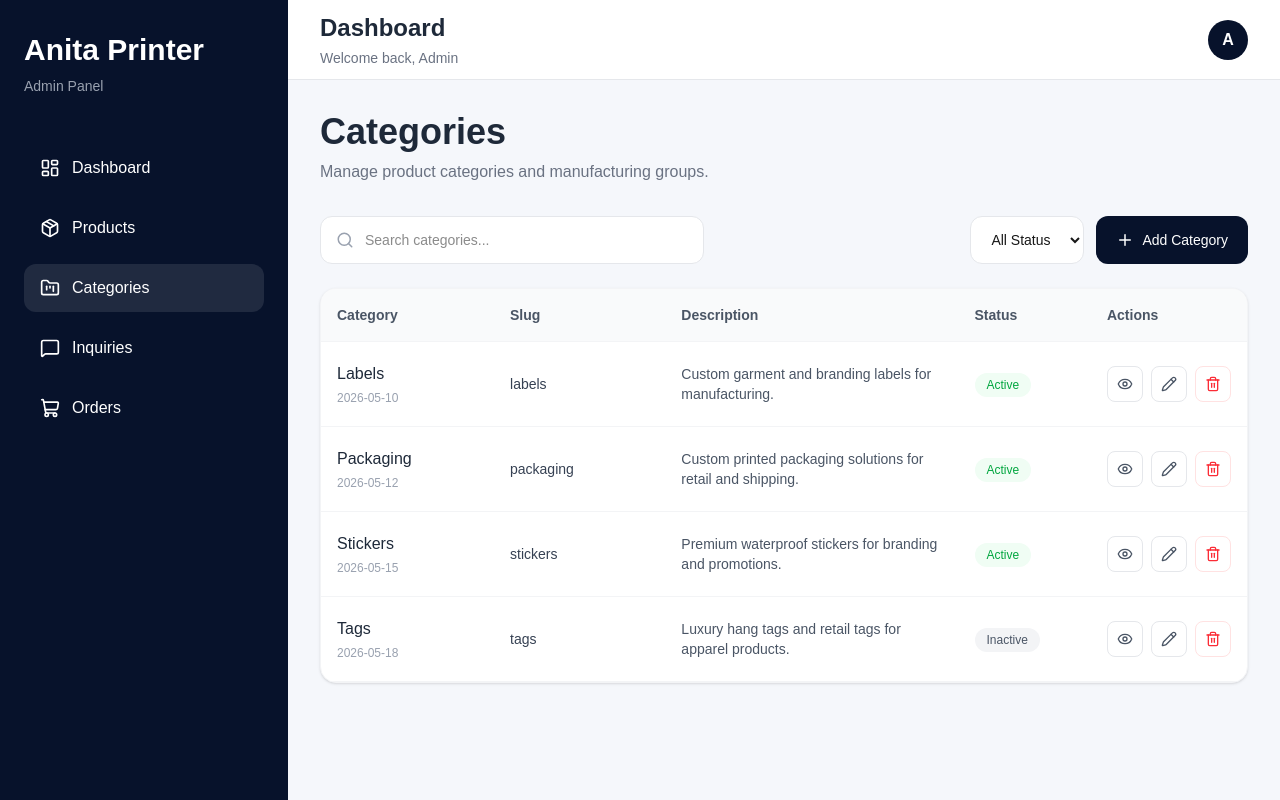
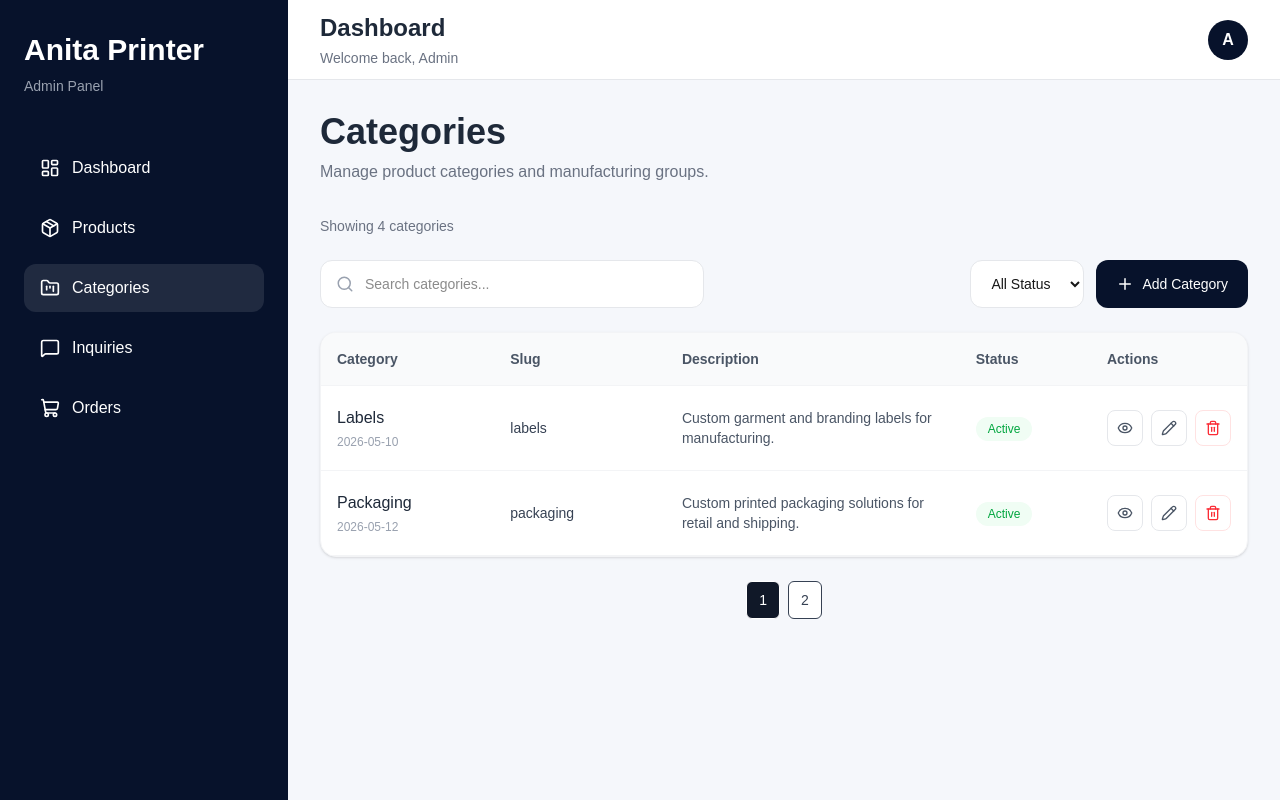
Before and after one commit to sumitnegi41/anita-printer, a Next.js app: page /admin/categories in a window 1280 px wide. Built offline with nearby package versions, Linux system fonts and the light colour scheme.

Commit message:
Add category search, status filter, clear filters and pagination

```diff
--- a/src/app/(admin)/admin/categories/page.tsx
+++ b/src/app/(admin)/admin/categories/page.tsx
@@ -1,8 +1,65 @@
+"use client";
+
+import { useState, useEffect } from "react";
 import CategoriesFilters from "@/components/dashboard/categories/CategoriesFilters";
 import CategoriesTable from "@/components/dashboard/categories/CategoriesTable";
 import PageHeader from "@/components/shared/PageHeader";
+import Pagination from "@/components/shared/Pagination";
+import { categories } from "@/constants/categories";
 
 export default function CategoriesPage() {
+  const [searchTerm, setSearchTerm] = useState("");
+  const [selectedStatus, setSelectedStatus] = useState("all");
+  const [currentPage, setCurrentPage] = useState(1);
+
+  const filteredCategories = categories.filter((category) => {
+    const matchesSearch =
+      category.name
+        .toLowerCase()
+        .includes(searchTerm.toLowerCase()) ||
+      category.slug
+        .toLowerCase()
+        .includes(searchTerm.toLowerCase());
+
+    const matchesStatus =
+      selectedStatus === "all" ||
+      category.status === selectedStatus;
+
+    return matchesSearch && matchesStatus;
+  });
+
+  const hasActiveFilters =
+    searchTerm !== "" ||
+    selectedStatus !== "all";
+
+  const ITEMS_PER_PAGE = 2;
+
+  const totalPages = Math.ceil(
+    filteredCategories.length / ITEMS_PER_PAGE
+  );
+
+  const startIndex =
+    (currentPage - 1) * ITEMS_PER_PAGE;
+
+  const endIndex =
+    startIndex + ITEMS_PER_PAGE;
+
+  const paginatedCategories =
+    filteredCategories.slice(
+      startIndex,
+      endIndex
+    );
+
+  const handleClearFilters = () => {
+    setSearchTerm("");
+    setSelectedStatus("all");
+    setCurrentPage(1);
+  };
+
+  useEffect(() => {
+    setCurrentPage(1);
+  }, [searchTerm, selectedStatus]);
+
   return (
     <div className="space-y-6">
       <PageHeader
@@ -10,9 +67,28 @@ export default function CategoriesPage() {
         subtitle="Manage product categories and manufacturing groups."
       />
 
-      <CategoriesFilters />
+      <p className="text-sm text-gray-500">
+        Showing {filteredCategories.length} categories
+      </p>
 
-      <CategoriesTable />
+      <CategoriesFilters
+        searchTerm={searchTerm}
+        onSearchChange={setSearchTerm}
+        selectedStatus={selectedStatus}
+        onStatusChange={setSelectedStatus}
+        hasActiveFilters={hasActiveFilters}
+        onClearFilters={handleClearFilters}
+      />
+
+      <CategoriesTable
+        categories={paginatedCategories}
+      />
+
+      <Pagination
+        currentPage={currentPage}
+        totalPages={totalPages}
+        onPageChange={setCurrentPage}
+      />
     </div>
   );
 }
--- a/src/components/dashboard/categories/CategoriesFilters.tsx
+++ b/src/components/dashboard/categories/CategoriesFilters.tsx
@@ -1,85 +1,65 @@
-import { Plus, Search } from "lucide-react";
+import { Plus } from "lucide-react";
 import Link from "next/link";
+import SearchInput from "@/components/shared/SearchInput";
+import { categoryStatuses } from "@/constants/categories";
 
-export default function CategoriesFilters() {
+type CategoryFilterProps = {
+  searchTerm: string;
+  onSearchChange: (value: string) => void;
+
+  selectedStatus: string;
+  onStatusChange: (value: string) => void;
+
+  hasActiveFilters: boolean;
+  onClearFilters: () => void;
+};
+
+export default function CategoriesFilters({
+  searchTerm,
+  onSearchChange,
+  selectedStatus,
+  onStatusChange,
+  hasActiveFilters,
+  onClearFilters,
+}: CategoryFilterProps) {
   return (
     <div className="flex items-center justify-between mb-6">
-      {/* Search */}
-
-      <div className="relative">
-        <Search
-          size={18}
-          className="
-            absolute
-            left-4
-            top-1/2
-            -translate-y-1/2
-            text-gray-400
-          "
-        />
-
-        <input
-          type="text"
-          placeholder="Search categories..."
-          className="
-            w-96
-            h-12
-            rounded-xl
-            border
-            border-gray-200
-            bg-white
-            pl-11
-            pr-4
-            text-sm
-            outline-none
-            focus:ring-2
-            focus:ring-blue-500
-          "
-        />
-      </div>
-
-      {/* Actions */}
+      <SearchInput
+        value={searchTerm}
+        onChange={onSearchChange}
+        placeholder="Search categories..."
+      />
 
       <div className="flex items-center gap-3">
         <select
-          className="
-            h-12
-            rounded-xl
-            border
-            border-gray-200
-            bg-white
-            px-4
-            text-sm
-            outline-none
-            focus:ring-2
-            focus:ring-blue-500
-          "
+          value={selectedStatus}
+          onChange={(e) => onStatusChange(e.target.value)}
+          className="h-12 rounded-xl border border-gray-200 bg-white px-4 text-sm outline-none focus:ring-2 focus:ring-blue-500"
         >
-          <option>All Status</option>
+          {categoryStatuses.map((status) => (
+            <option
+              key={status.value}
+              value={status.value}
+            >
+              {status.label}
+            </option>
+          ))}
+        </select>
 
-          <option>Active</option>
-
-          <option>Inactive</option>
-        </select>
+        {hasActiveFilters && (
+          <button
+            onClick={onClearFilters}
+            className="h-12 px-4 rounded-xl border border-gray-200 bg-white text-sm font-medium hover:bg-gray-50"
+          >
+            Clear Filters
+          </button>
+        )}
 
         <Link
           href="/admin/categories/create"
-          className="
-            inline-flex
-            items-center
-            gap-2
-            h-12
-            px-5
-            rounded-xl
-            bg-[#07122B]
-            text-white
-            text-sm
-            font-medium
-            hover:opacity-95
-          "
+          className="inline-flex items-center gap-2 h-12 px-5 rounded-xl bg-[#07122B] text-white text-sm font-medium hover:opacity-95"
         >
           <Plus size={18} />
-
           Add Category
         </Link>
       </div>
--- a/src/components/dashboard/categories/CategoriesTable.tsx
+++ b/src/components/dashboard/categories/CategoriesTable.tsx
@@ -1,8 +1,13 @@
-import { categories } from "@/constants/categories";
-
+import { Category } from "@/constants/categories";
 import CategoryTableRow from "./CategoryTableRow";
 
-export default function CategoriesTable() {
+type CategoriesTableProps = {
+  categories: Category[];
+};
+
+export default function CategoriesTable({
+  categories,
+}: CategoriesTableProps) {
   return (
     <div className="bg-white rounded-2xl border border-gray-100 shadow-sm overflow-hidden">
       <table className="w-full">
@@ -37,13 +42,9 @@ export default function CategoriesTable() {
               id={category.id}
               name={category.name}
               slug={category.slug}
-              description={
-                category.description
-              }
+              description={category.description}
               status={category.status}
-              createdAt={
-                category.createdAt
-              }
+              createdAt={category.createdAt}
             />
           ))}
         </tbody>
--- a/src/constants/categories.ts
+++ b/src/constants/categories.ts
@@ -139,3 +139,18 @@ export const categories: Category[] = [
     updatedAt: "2026-05-20",
   },
 ];
+
+export const categoryStatuses = [
+  {
+    value: "all",
+    label: "All Status",
+  },
+  {
+    value: "active",
+    label: "Active",
+  },
+  {
+    value: "inactive",
+    label: "Inactive",
+  },
+];
```
